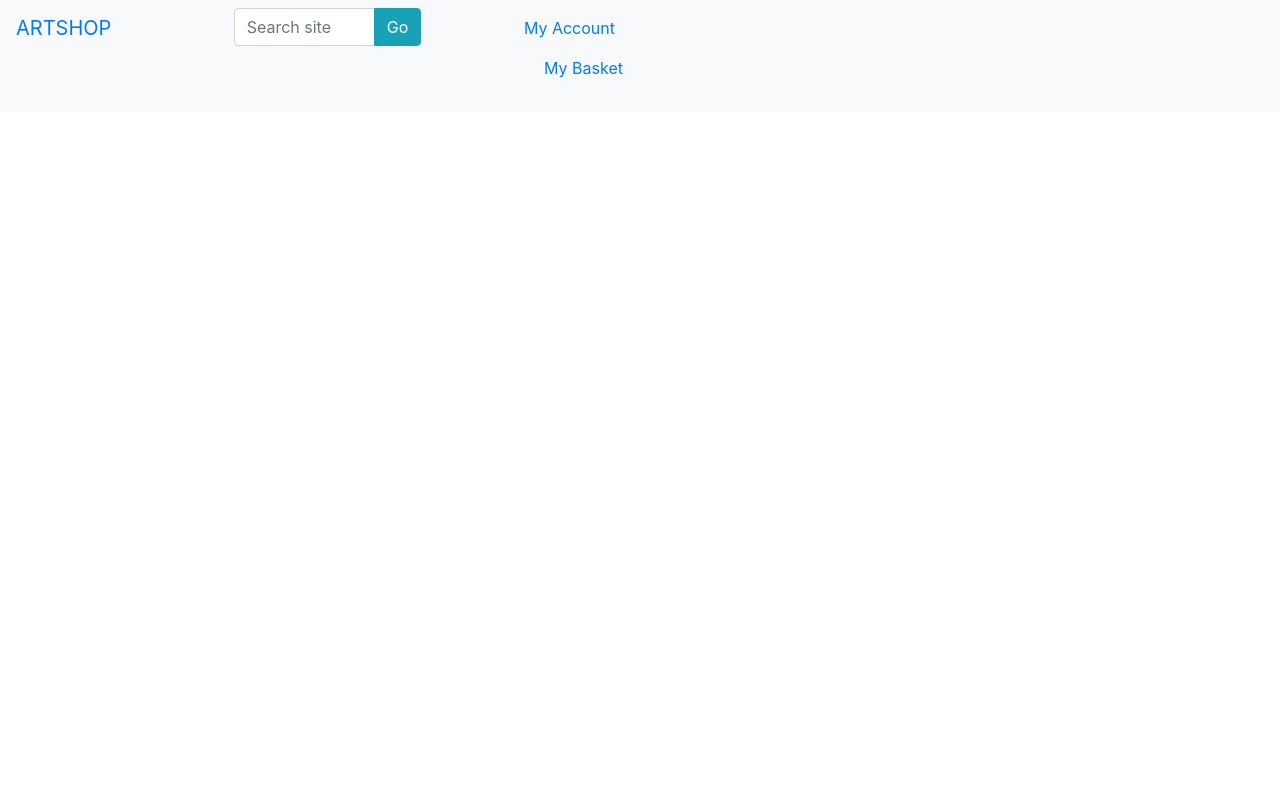
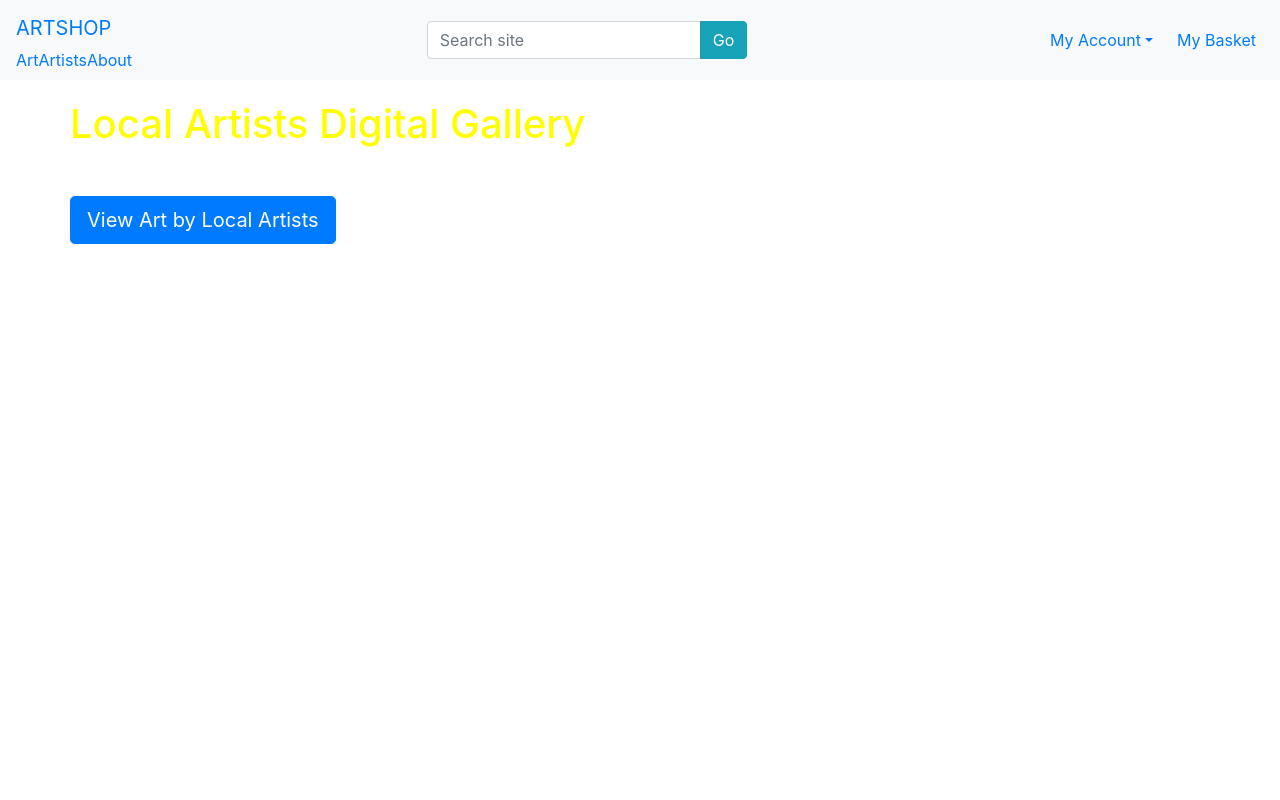
Before and after one commit to SiobhanP1/art-shop-ecommerce-store, a Django app: page / in a window 1280 px wide. Run offline with Django 3.2, Linux system fonts and the light colour scheme.

Commit message:
Add basic content to index.html

```diff
--- a/art_shop/settings.py
+++ b/art_shop/settings.py
@@ -142,7 +142,7 @@ USE_TZ = True
 # Static files (CSS, JavaScript, Images)
 # https://docs.djangoproject.com/en/3.2/howto/static-files/
 
-STATIC_URL = '/static/'
+STATIC_URL = 'static/'
 STATICFILES_DIRS = (os.path.join(BASE_DIR, 'static'),)
 MEDIA_URL = '/media/'
 MEDIA_ROOT = os.path.join(BASE_DIR, 'media')
--- a/home/templates/home/index.html
+++ b/home/templates/home/index.html
@@ -2,5 +2,17 @@
 {% load static %}
 
 {% block content %}
-<h1 class="">Welcome to Home</h1>
+<section class="container header-container h-100">
+    <div class="row h-100 mt-100">
+        <div>
+            <h1 class="">Local Artists Digital Gallery</h1>
+            <div class="my-5">
+                <h4>
+                    <a class="btn btn-primary btn-lg" href="">View Art by Local Artists</a>
+                </h4>
+            </div>
+        </div>
+    </div>
+
+</section>
 {% endblock %}
--- a/static/css/base.css
+++ b/static/css/base.css
@@ -1,3 +1,11 @@
-h1 {
-    color: green;
+html {
+    height: 100%;
 }
+
+h1, h2, h3 {
+    color: yellow !important;
+}
+
+.header-container {
+    margin-top: 100px;
+}
--- a/templates/base.html
+++ b/templates/base.html
@@ -15,10 +15,10 @@
     {% endblock %}
 
     {% block css %}
-    <link rel="stylesheet" href="{% static 'css/base.css' %}">
     <!-- Bootstrap CSS -->
     <link rel="stylesheet" href="https://cdn.jsdelivr.net/npm/bootstrap@4.6.2/dist/css/bootstrap.min.css"
         integrity="sha384-xOolHFLEh07PJGoPkLv1IbcEPTNtaed2xpHsD9ESMhqIYd0nLMwNLD69Npy4HI+N" crossorigin="anonymous">
+    <link rel="stylesheet" href="{% static 'css/base.css' %}">
     {% endblock %}
 
     {% block more_css %}
@@ -49,17 +49,32 @@
 </head>
 
 <body>
-    <header class="container-fluid">
-        <nav class="navbar fixed-top bg-light">
-            <div class="row">
-                <div class="col-12 col-md-4 text-center text-md-left">
+    <header class="container-fluid w-100">
+        <nav class="navbar navbar-expand-md fixed-top bg-light justify-content-between">
+                <div class="text-md-left">
                     <div>
                         <span class="navbar-brand">
                             <a href="">ARTSHOP</a>
                         </span>
+                        <button class="navbar-toggler" type="button" data-toggle="collapse" data-target="#navbarNavDropdown">
+                            <span>Burger Icon</span>
+                        </button>
+                        <div class="collapse navbar-collapse" id="navbarNavDropdown">
+                            <ul class="navbar-nav">
+                                <li class="nav-item">
+                                    <a href="nav-link">Art</a>
+                                </li>
+                                <li class="nav-item">
+                                    <a href="nav-link">Artists</a>
+                                </li>
+                                <li class="nav-item">
+                                    <a href="nav-link">About</a>
+                                </li>
+                            </ul>
+                        </div>
                     </div>
                 </div>
-                <div class="col-12 col-md-4 text-center text-md-right">
+                <div class="text-center">
                     <form class="form-inline" action="" method="GET">
                         <div class="input-group">
                             <input class="form-control" type="text" placeholder="Search site" name="search-query">
@@ -69,19 +84,22 @@
                         </div>
                     </form>
                 </div>
-                <div class="col-12 col-md-4">
-                    <ul class="nav-item list-inline text-center text-md-right">
+                <div class="">
+                    <ul class="navbar-nav list-inline text-center text-md-right">
                     <!--<ul class="list-inline list-unstyled text-center text-md-right">
                         <li class="list-inline-item dropdown">-->
-                        <li class="nav-link list-inline-item">
-                            <a href="">My Account</a>
+                        <li class="nav-item dropdown list-inline-item">
+                            <a class="nav-link dropdown-toggle" id="navbarDropdownAccountMenu" data-toggle="dropdown" href="">My Account</a>
+                            <div class="dropdown-menu" aria-labelledby="">
+                                <a class="dropdown-item" href="">My Profile</a>
+                                <a class="dropdown-item" href="">Manage Products</a>
+                            </div>
                         </li>
-                        <li class="nav-link list-inline-item">
-                            <a href="">My Basket</a>
+                        <li class="nav-item list-inline-item">
+                            <a class="nav-link" href="">My Basket</a>
                         </li>
                     </ul>
                 </div>
-            </div>
         </nav>
     </header>
 
```
